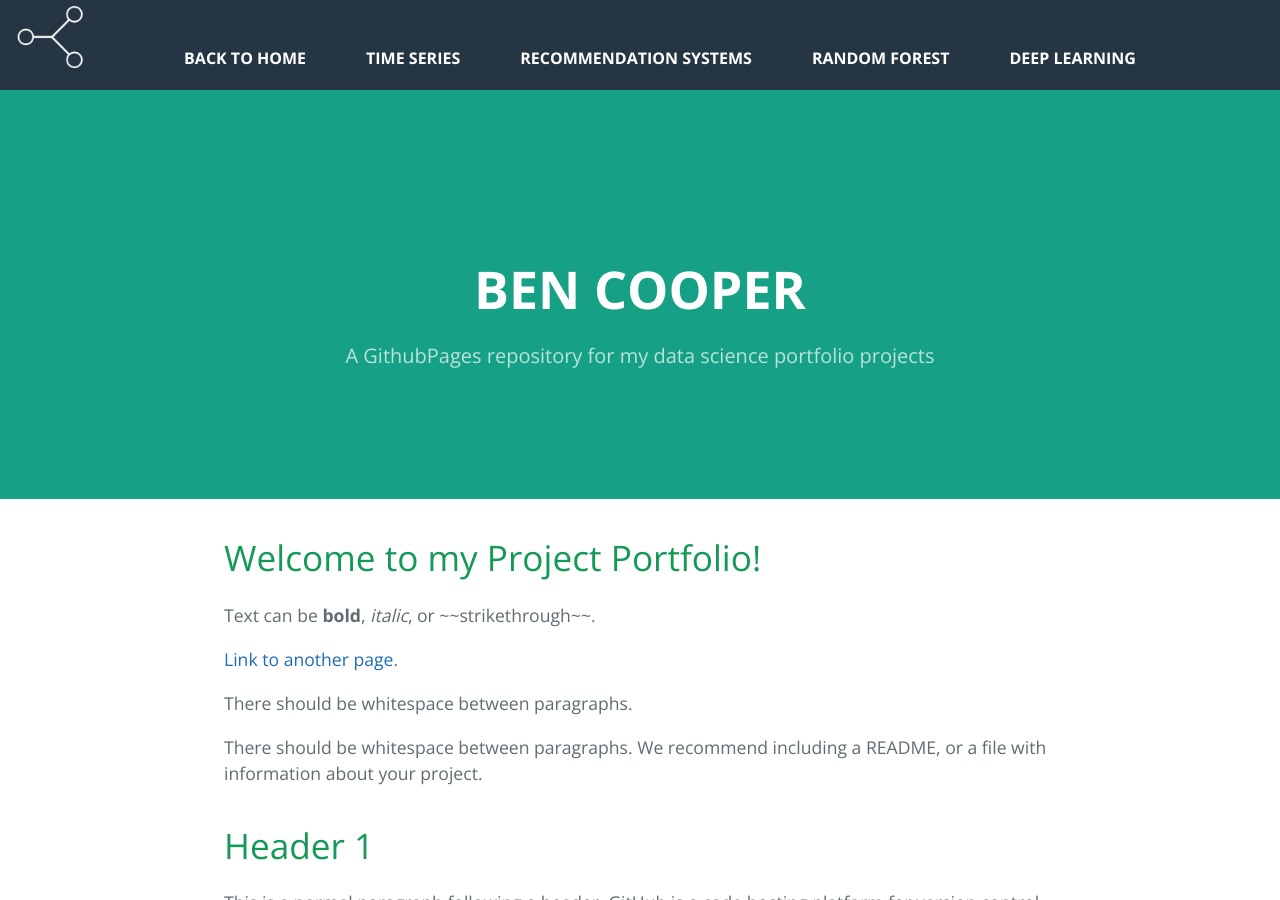
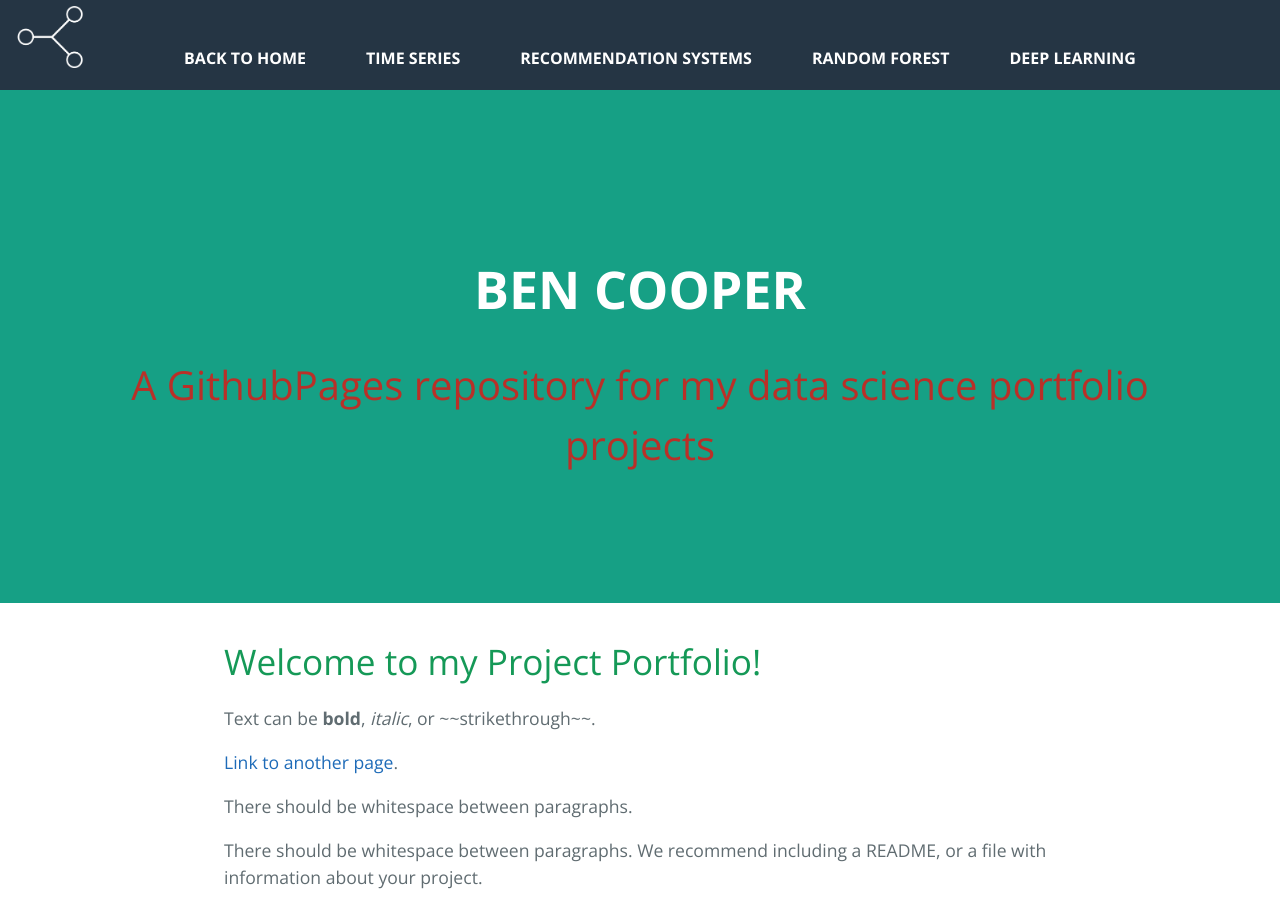
Before and after one commit to benjamin-j-cooper/benjamin-j-cooper.github.io, a Jekyll site: the page built from docs/index.md, in a window 1280 px wide and 900 px high. Built offline with Jekyll 4.4.1, drawn with Linux system fonts in a browser that asks for light colours.

Commit message:
troubleshooting mobile compatability

```diff
--- a/docs/_layouts/default.html
+++ b/docs/_layouts/default.html
@@ -17,7 +17,7 @@
     <div class="page-header" role="banner">
       <!-- <img class="masthead-avatar mb-5" src="assets/images/bjc-logo3-nb-light.png" alt="..." /> -->
       <h1 class="project-name">{{ page.title | default: site.title | default: site.github.repository_name }}</h1>
-      <h1 class="project-tagline static " font-size="13">{{ page.description | default: site.description | default: site.github.project_tagline }}</h1>
+      <h1 class="project-tagline static" style="color:red;font-size:40px;">{{ page.description | default: site.description | default: site.github.project_tagline }}</h1>
       {% if site.github.is_project_page %}
         <a href="{{ site.github.repository_url }}" class="btn">View on GitHub</a>
       {% endif %}
```
